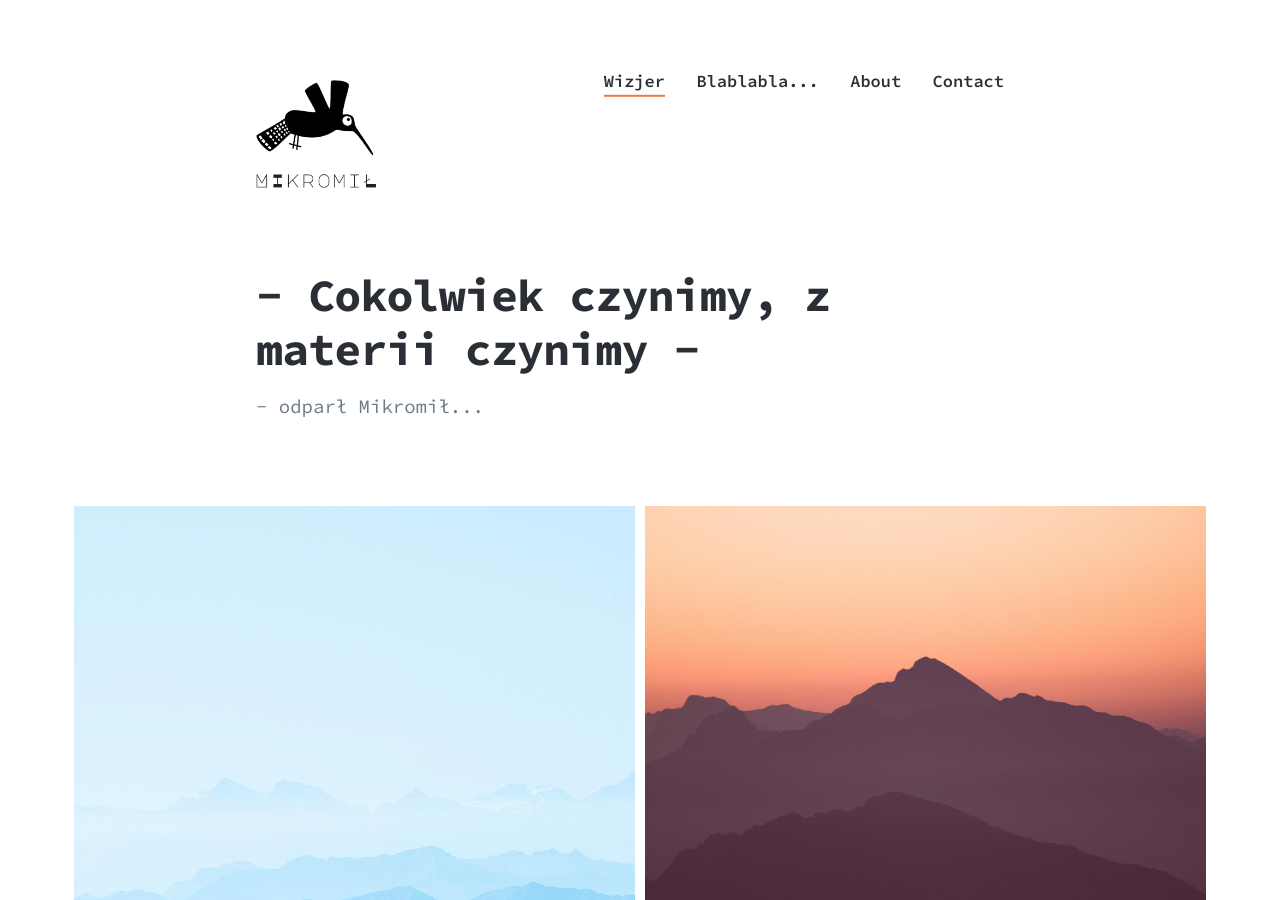
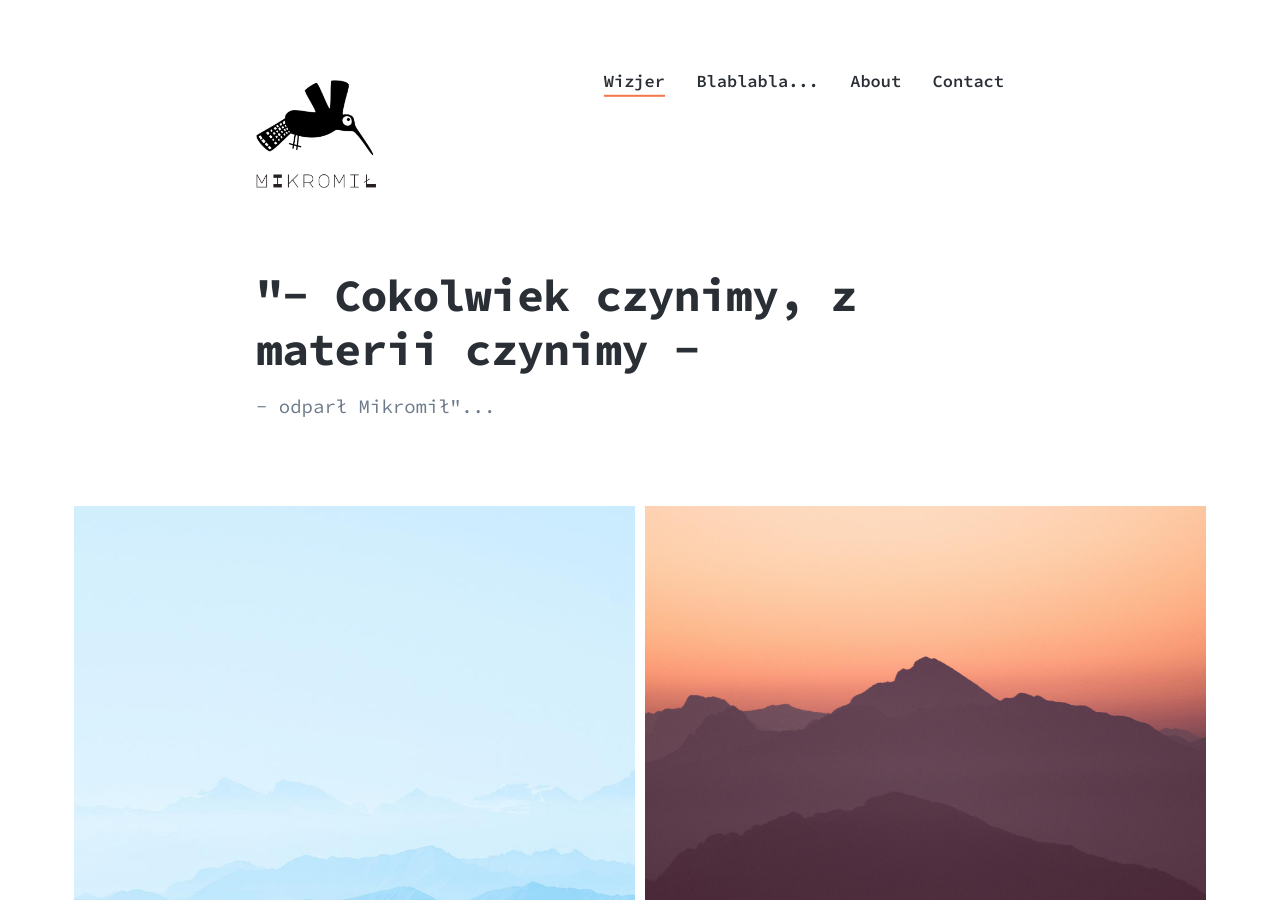
Before and after one commit to Mikromil/emka, a Jekyll site: the page built from index.html, in a window 1280 px wide and 900 px high. Built offline with Jekyll 4.4.1, drawn with Linux system fonts in a browser that asks for light colours; nearby versions of some CDN libraries.

```diff
--- a/index.html
+++ b/index.html
@@ -9,8 +9,8 @@ featured_image: /images/social.jpg
 
 	<div class="wrap">
 
-		<h1>- Cokolwiek czynimy, z materii czynimy -</h1>
-		<p>- odparł Mikromił...</p>
+		<h1>"- Cokolwiek czynimy, z materii czynimy -</h1>
+		<p>- odparł Mikromił"...</p>
 
 	</div>
 
```
